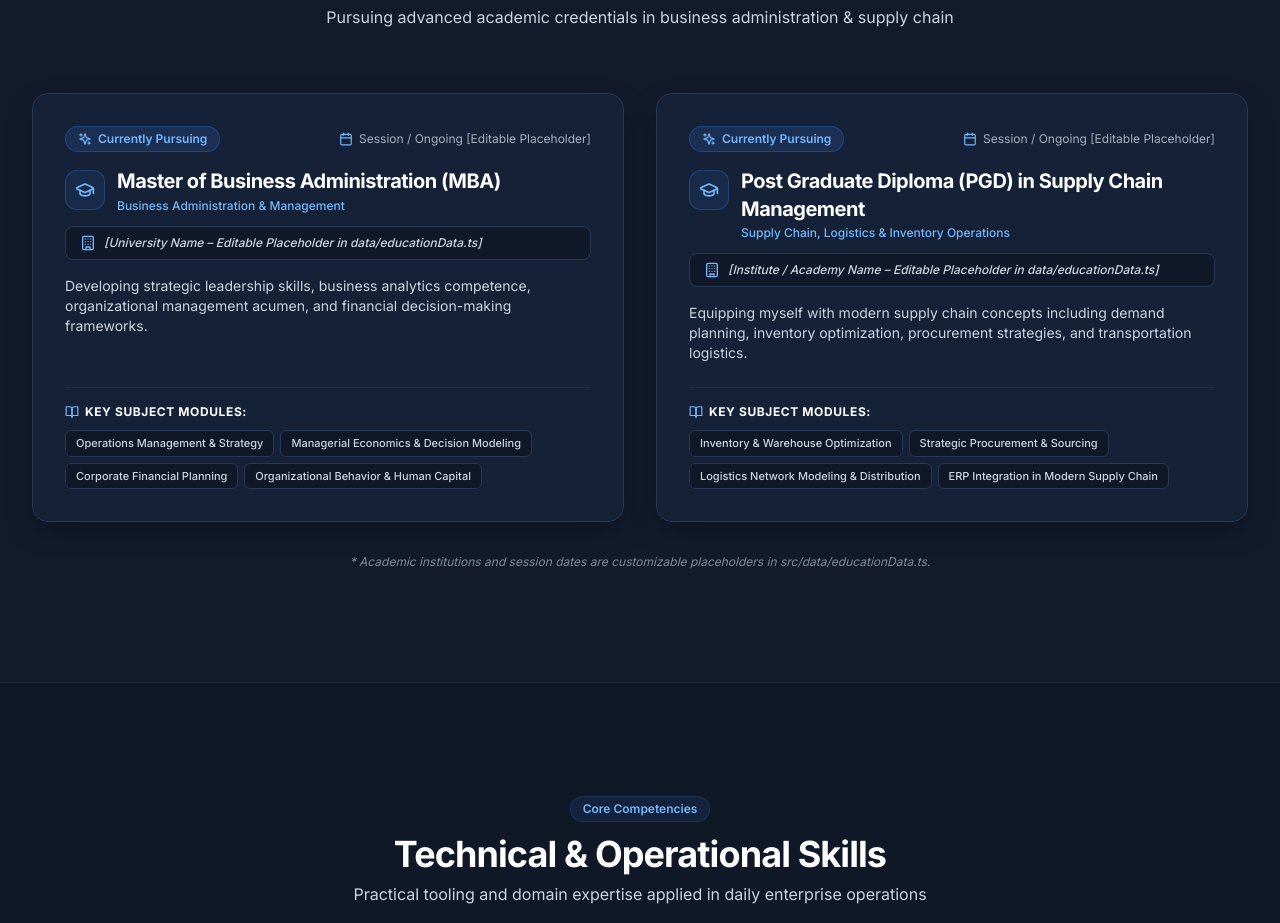
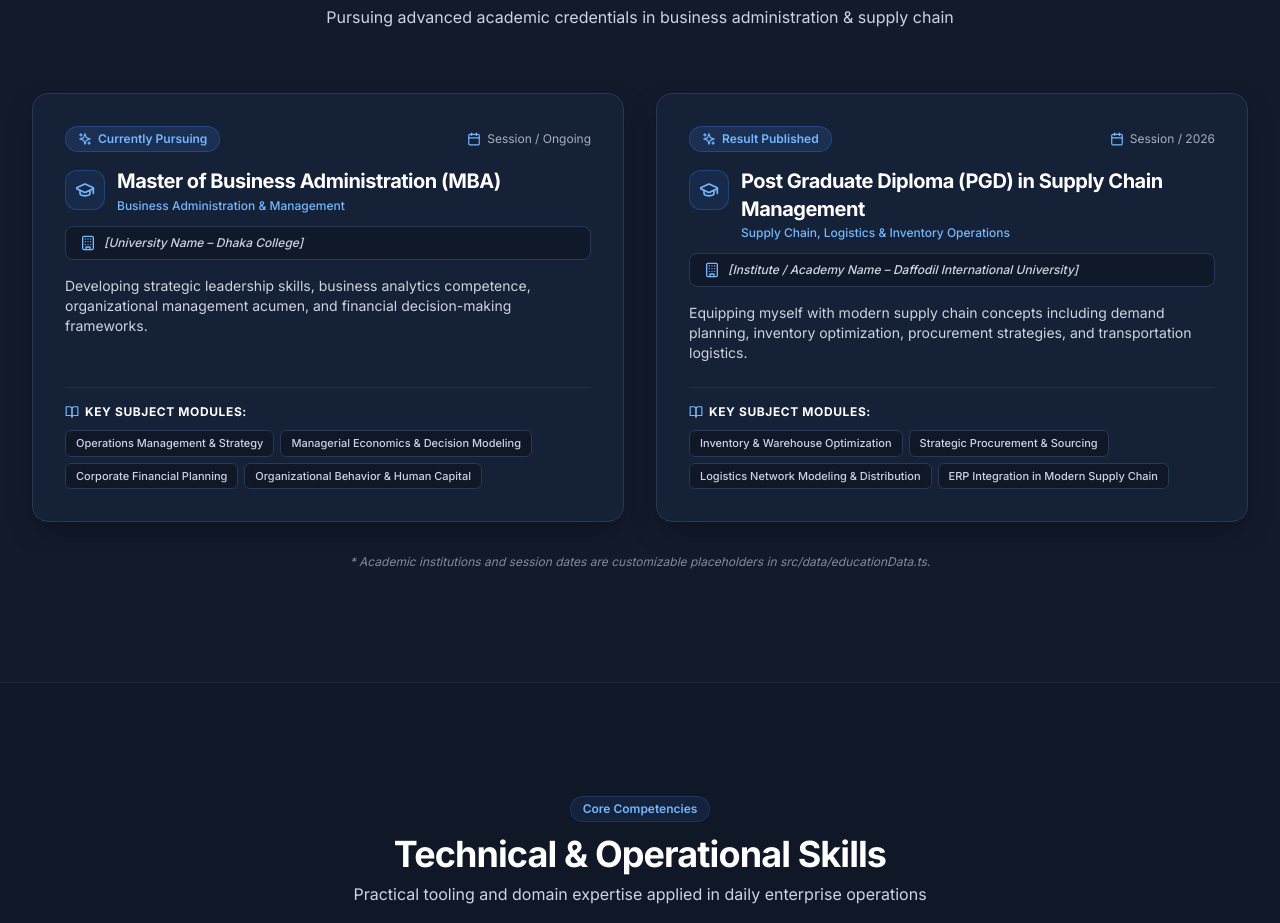
Before and after one commit to Easinali/easin-ali-portfolio, a React (Vite) app: page / in a window 1280 px wide. Shown: the part 3560-4483 px from the top of the page. Built offline with nearby package versions, Linux system fonts and the light colour scheme.

Commit message:
Update educationData.ts

```diff
--- a/src/data/educationData.ts
+++ b/src/data/educationData.ts
@@ -23,10 +23,10 @@ export const educationData: EducationItem[] = [
     degreeBn: "মাস্টার্স অব বিজনেস অ্যাডমিনিস্ট্রেশন (এমবিএ)",
     status: "Currently Pursuing",
     statusBn: "বর্তমানে অধ্যয়নরত",
-    institution: "[University Name – Editable Placeholder in data/educationData.ts]",
-    institutionBn: "[বিশ্ববিদ্যালয়ের নাম – data/educationData.ts এ পরিবর্তনযোগ্য]",
-    session: "Session / Ongoing [Editable Placeholder]",
-    sessionBn: "শিক্ষাবর্ষ / চলমান [সম্পাদনাযোগ্য]",
+    institution: "[University Name – Dhaka College]",
+    institutionBn: "[বিশ্ববিদ্যালয়ের নাম – ঢাকা কলেজ]",
+    session: "Session / Ongoing",
+    sessionBn: "শিক্ষাবর্ষ / চলমান",
     field: "Business Administration & Management",
     fieldBn: "বিজনেস অ্যাডমিনিস্ট্রেশন ও ম্যানেজমেন্ট",
     description: "Developing strategic leadership skills, business analytics competence, organizational management acumen, and financial decision-making frameworks.",
@@ -48,12 +48,12 @@ export const educationData: EducationItem[] = [
     id: "pgd-scm",
     degree: "Post Graduate Diploma (PGD) in Supply Chain Management",
     degreeBn: "পোস্ট গ্র্যাজুয়েট ডিপ্লোমা (পিজিডি) ইন সাপ্লাই চেইন ম্যানেজমেন্ট",
-    status: "Currently Pursuing",
-    statusBn: "বর্তমানে অধ্যয়নরত",
-    institution: "[Institute / Academy Name – Editable Placeholder in data/educationData.ts]",
-    institutionBn: "[প্রতিষ্ঠান / একাডেমির নাম – data/educationData.ts এ পরিবর্তনযোগ্য]",
-    session: "Session / Ongoing [Editable Placeholder]",
-    sessionBn: "শিক্ষাবর্ষ / চলমান [সম্পাদনাযোগ্য]",
+    status: "Result Published",
+    statusBn: "ফল প্রকাশিত",
+    institution: "[Institute / Academy Name – Daffodil International University]",
+    institutionBn: "[প্রতিষ্ঠান / একাডেমির নাম – ড্যাফোডিল ইন্টারন্যাশনাল ইউনিভার্সিটি]",
+    session: "Session / 2026",
+    sessionBn: "শিক্ষাবর্ষ / ২০২৬",
     field: "Supply Chain, Logistics & Inventory Operations",
     fieldBn: "সাপ্লাই চেইন, লজিস্টিকস ও ইনভেন্টরি অপারেশনস",
     description: "Equipping myself with modern supply chain concepts including demand planning, inventory optimization, procurement strategies, and transportation logistics.",
```
